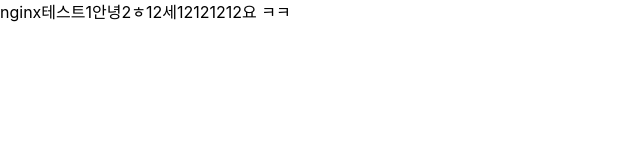
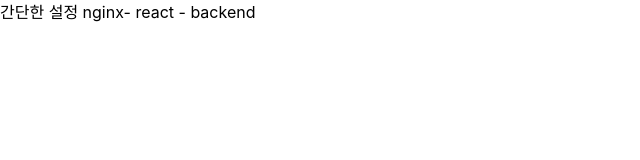
Before and after one commit to BaekJaehee/ReadItTogether, a React (Create React App) app in the folder front/: page / in a window 1280 px wide. Shown: the top 160 px of the page, without its empty margins (0-640 px from the left). Built offline with nearby package versions, Linux system fonts and the light colour scheme.

Commit message:
delpoy_static-react_ver1

```diff
--- a/front/src/App.js
+++ b/front/src/App.js
@@ -3,7 +3,7 @@ import React from "react"
 function App() {
   return (
     <div>
-      <div>nginx테스트1안녕2ㅎ12세12121212요 ㅋㅋ</div>
+      <div>간단한 설정 nginx- react - backend</div>
     </div>
   );
 }
```
